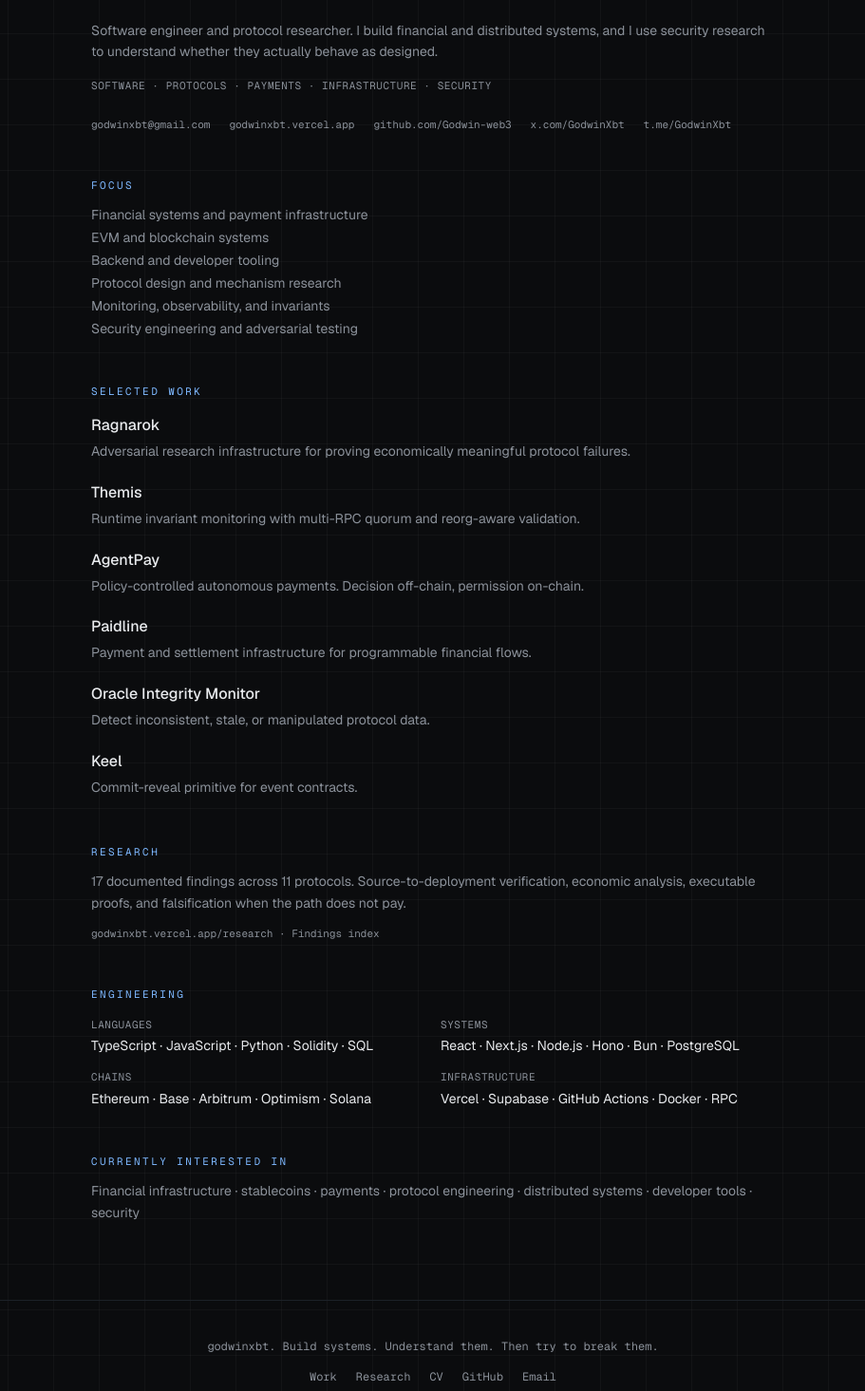
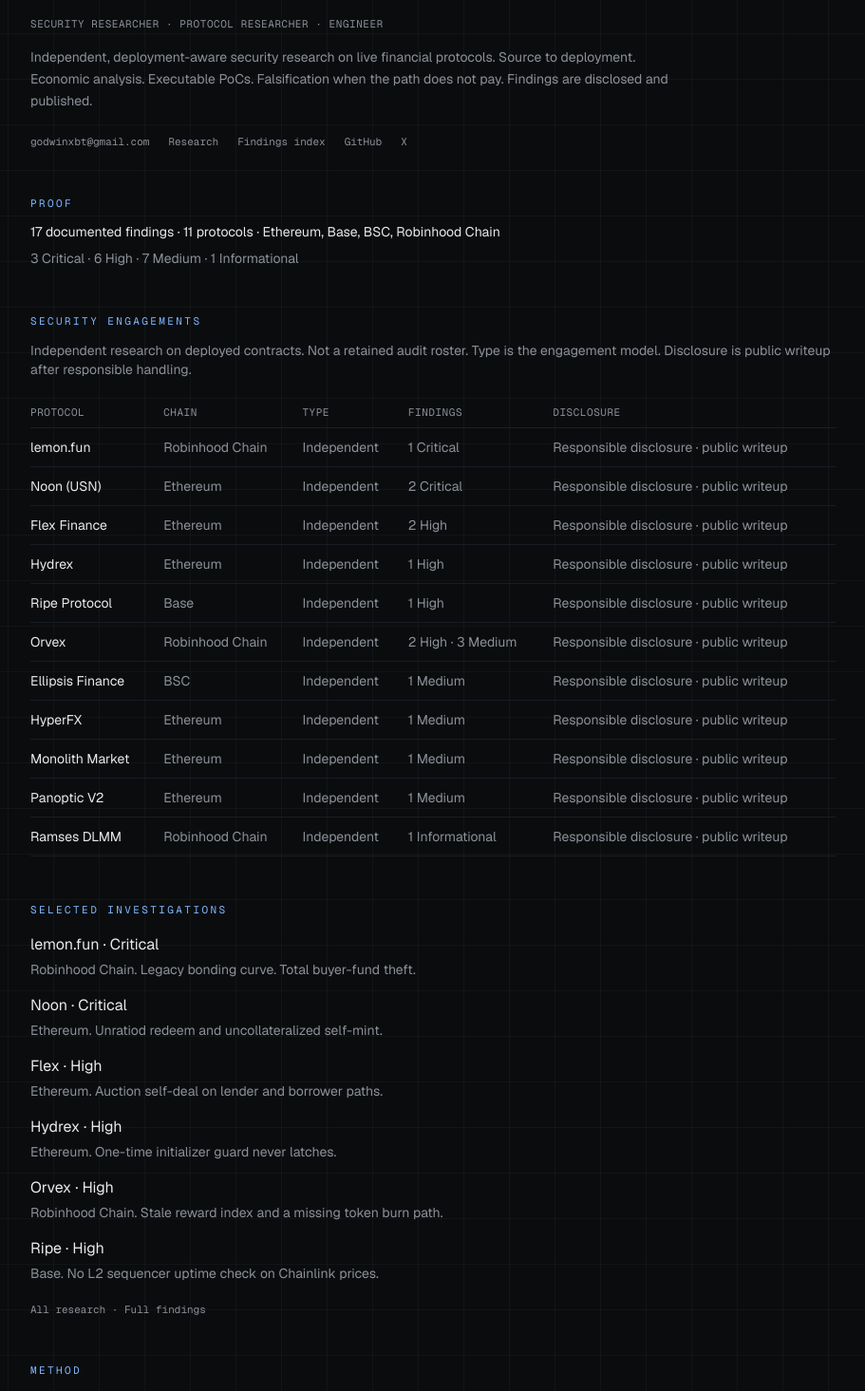
Before and after one commit to Godwin-web3/portfolio, a Next.js app: page /cv in a window 1280 px wide. Shown: the part 205-1670 px from the top of the page at 95% size, without its empty margins (184-1095 px from the left). Built offline with nearby package versions, Linux system fonts and the light colour scheme.

Commit message:
Security-first CV with chain, engagement type, and disclosure

```diff
--- a/app/cv/page.tsx
+++ b/app/cv/page.tsx
@@ -2,48 +2,162 @@
 import Link from "next/link";
 import PrintButton from "./PrintButton";
 
+type EngagementType = "Independent" | "Bounty" | "Private";
+
+type Engagement = {
+  protocol: string;
+  chain: string;
+  type: EngagementType;
+  disclosed: string;
+  findings: string;
+  href: string;
+};
+
 export const metadata: Metadata = {
   title: "CV",
   description:
-    "GodwinXbt — software engineer and protocol researcher. Financial systems, payments, infrastructure, security.",
+    "GodwinXbt — security researcher. Independent, deployment-aware protocol research with public writeups.",
 };
 
-const work = [
+const engagements: Engagement[] = [
   {
-    name: "Ragnarok",
-    href: "https://github.com/Godwin-web3/ragnarok",
-    line: "Adversarial research infrastructure for proving economically meaningful protocol failures.",
+    protocol: "lemon.fun",
+    chain: "Robinhood Chain",
+    type: "Independent",
+    disclosed: "Responsible disclosure · public writeup",
+    findings: "1 Critical",
+    href: "/findings/lemon-fun-bonding-curve-theft",
   },
   {
-    name: "Themis",
-    href: "https://github.com/Godwin-web3/themis",
-    line: "Runtime invariant monitoring with multi-RPC quorum and reorg-aware validation.",
+    protocol: "Noon (USN)",
+    chain: "Ethereum",
+    type: "Independent",
+    disclosed: "Responsible disclosure · public writeup",
+    findings: "2 Critical",
+    href: "/findings/noon-redeemhandler-unratiod-drain",
   },
   {
-    name: "AgentPay",
-    href: "https://github.com/Godwin-web3/AgentPay",
-    line: "Policy-controlled autonomous payments. Decision off-chain, permission on-chain.",
+    protocol: "Flex Finance",
+    chain: "Ethereum",
+    type: "Independent",
+    disclosed: "Responsible disclosure · public writeup",
+    findings: "2 High",
+    href: "/findings/flex-lender-auction-self-deal",
   },
   {
-    name: "Paidline",
-    href: "https://github.com/Godwin-web3/paidline",
-    line: "Payment and settlement infrastructure for programmable financial flows.",
+    protocol: "Hydrex",
+    chain: "Ethereum",
+    type: "Independent",
+    disclosed: "Responsible disclosure · public writeup",
+    findings: "1 High",
+    href: "/findings/hydrex-minter-initializer-noop",
   },
   {
-    name: "Oracle Integrity Monitor",
-    href: "https://github.com/Godwin-web3/oracle-integrity-monitor",
-    line: "Detect inconsistent, stale, or manipulated protocol data.",
+    protocol: "Ripe Protocol",
+    chain: "Base",
+    type: "Independent",
+    disclosed: "Responsible disclosure · public writeup",
+    findings: "1 High",
+    href: "/findings/ripe-sequencer-uptime",
   },
   {
-    name: "Keel",
-    href: "https://github.com/Godwin-web3/keel",
-    line: "Commit-reveal primitive for event contracts.",
+    protocol: "Orvex",
+    chain: "Robinhood Chain",
+    type: "Independent",
+    disclosed: "Responsible disclosure · public writeup",
+    findings: "2 High · 3 Medium",
+    href: "/findings/orvex-voterv5-stale-reward-index",
+  },
+  {
+    protocol: "Ellipsis Finance",
+    chain: "BSC",
+    type: "Independent",
+    disclosed: "Responsible disclosure · public writeup",
+    findings: "1 Medium",
+    href: "/findings/ellipsis-incentivevoting-reentrancy",
+  },
+  {
+    protocol: "HyperFX",
+    chain: "Ethereum",
+    type: "Independent",
+    disclosed: "Responsible disclosure · public writeup",
+    findings: "1 Medium",
+    href: "/findings/hyperfx-calldispatcher-drain",
+  },
+  {
+    protocol: "Monolith Market",
+    chain: "Ethereum",
+    type: "Independent",
+    disclosed: "Responsible disclosure · public writeup",
+    findings: "1 Medium",
+    href: "/findings/monolith-phantom-collateral",
+  },
+  {
+    protocol: "Panoptic V2",
+    chain: "Ethereum",
+    type: "Independent",
+    disclosed: "Responsible disclosure · public writeup",
+    findings: "1 Medium",
+    href: "/findings/panoptic-collateraltracker-stale-liquidation",
+  },
+  {
+    protocol: "Ramses DLMM",
+    chain: "Robinhood Chain",
+    type: "Independent",
+    disclosed: "Responsible disclosure · public writeup",
+    findings: "1 Informational",
+    href: "/findings/ramses-dlmm-composition-fee",
+  },
+];
+
+const selected = [
+  {
+    protocol: "lemon.fun",
+    chain: "Robinhood Chain",
+    sev: "Critical",
+    title: "Legacy bonding curve. Total buyer-fund theft.",
+    href: "/findings/lemon-fun-bonding-curve-theft",
+  },
+  {
+    protocol: "Noon",
+    chain: "Ethereum",
+    sev: "Critical",
+    title: "Unratiod redeem and uncollateralized self-mint.",
+    href: "/findings/noon-redeemhandler-unratiod-drain",
+  },
+  {
+    protocol: "Flex",
+    chain: "Ethereum",
+    sev: "High",
+    title: "Auction self-deal on lender and borrower paths.",
+    href: "/findings/flex-lender-auction-self-deal",
+  },
+  {
+    protocol: "Hydrex",
+    chain: "Ethereum",
+    sev: "High",
+    title: "One-time initializer guard never latches.",
+    href: "/findings/hydrex-minter-initializer-noop",
+  },
+  {
+    protocol: "Orvex",
+    chain: "Robinhood Chain",
+    sev: "High",
+    title: "Stale reward index and a missing token burn path.",
+    href: "/findings/orvex-voterv5-stale-reward-index",
+  },
+  {
+    protocol: "Ripe",
+    chain: "Base",
+    sev: "High",
+    title: "No L2 sequencer uptime check on Chainlink prices.",
+    href: "/findings/ripe-sequencer-uptime",
   },
 ];
 
 export default function CVPage() {
   return (
-    <div className="mx-auto max-w-3xl px-5 py-16 sm:px-6 sm:py-20 print:max-w-none print:px-0 print:py-0">
+    <div className="mx-auto max-w-4xl px-5 py-16 sm:px-6 sm:py-20 print:max-w-none print:px-0 print:py-0">
       <div className="flex flex-wrap items-start justify-between gap-4 print:hidden">
         <div>
           <p className="font-mono text-[11px] uppercase tracking-[0.22em] text-accent">CV</p>
@@ -56,90 +170,116 @@
         <h1 className="font-serif text-4xl text-black">GodwinXbt</h1>
       </header>
 
-      <p className="mt-4 text-sm leading-relaxed text-mute print:mt-2 print:text-neutral-700">
-        Software engineer and protocol researcher. I build financial and distributed
-        systems, and I use security research to understand whether they actually behave
-        as designed.
+      <p className="mt-3 font-mono text-[11px] uppercase tracking-wider text-mute print:text-neutral-600">
+        Security researcher · Protocol researcher · Engineer
       </p>
 
-      <p className="mt-4 font-mono text-[11px] uppercase tracking-wider text-mute print:text-neutral-600">
-        Software · Protocols · Payments · Infrastructure · Security
+      <p className="mt-4 max-w-2xl text-sm leading-relaxed text-mute print:text-neutral-700">
+        Independent, deployment-aware security research on live financial protocols.
+        Source to deployment. Economic analysis. Executable PoCs. Falsification when
+        the path does not pay. Findings are disclosed and published.
       </p>
 
       <ul className="mt-6 flex flex-wrap gap-x-5 gap-y-2 font-mono text-[11px] text-mute print:text-neutral-700">
         <li><a href="mailto:godwinxbt@gmail.com" className="hover:text-paper print:text-black">godwinxbt@gmail.com</a></li>
-        <li><a href="https://godwinxbt.vercel.app" className="hover:text-paper print:text-black">godwinxbt.vercel.app</a></li>
-        <li><a href="https://github.com/Godwin-web3" className="hover:text-paper print:text-black">github.com/Godwin-web3</a></li>
-        <li><a href="https://x.com/GodwinXbt" className="hover:text-paper print:text-black">x.com/GodwinXbt</a></li>
-        <li><a href="https://t.me/GodwinXbt" className="hover:text-paper print:text-black">t.me/GodwinXbt</a></li>
+        <li><a href="https://godwinxbt.vercel.app/research" className="hover:text-paper print:text-black">Research</a></li>
+        <li><a href="https://github.com/Godwin-web3/Godwin-web3/blob/main/FINDINGS.md" className="hover:text-paper print:text-black">Findings index</a></li>
+        <li><a href="https://github.com/Godwin-web3" className="hover:text-paper print:text-black">GitHub</a></li>
+        <li><a href="https://x.com/GodwinXbt" className="hover:text-paper print:text-black">X</a></li>
       </ul>
 
       <section className="mt-12 print:mt-8">
-        <h2 className="font-mono text-[11px] uppercase tracking-[0.22em] text-accent print:text-black">Focus</h2>
+        <h2 className="font-mono text-[11px] uppercase tracking-[0.22em] text-accent print:text-black">Proof</h2>
+        <p className="mt-3 text-sm text-paper print:text-black">
+          17 documented findings · 11 protocols · Ethereum, Base, BSC, Robinhood Chain
+        </p>
+        <p className="mt-2 text-sm text-mute print:text-neutral-700">
+          3 Critical · 6 High · 7 Medium · 1 Informational
+        </p>
+      </section>
+
+      <section className="mt-12 print:mt-8">
+        <h2 className="font-mono text-[11px] uppercase tracking-[0.22em] text-accent print:text-black">
+          Security engagements
+        </h2>
+        <p className="mt-3 text-sm text-mute print:text-neutral-700">
+          Independent research on deployed contracts. Not a retained audit roster.
+          Type is the engagement model. Disclosure is public writeup after responsible handling.
+        </p>
+        <div className="mt-5 overflow-x-auto">
+          <table className="w-full min-w-[640px] border-collapse text-left text-sm">
+            <thead>
+              <tr className="border-b border-line font-mono text-[11px] uppercase tracking-wider text-mute print:border-neutral-300 print:text-neutral-600">
+                <th className="py-2 pr-3 font-normal">Protocol</th>
+                <th className="py-2 pr-3 font-normal">Chain</th>
+                <th className="py-2 pr-3 font-normal">Type</th>
+                <th className="py-2 pr-3 font-normal">Findings</th>
+                <th className="py-2 font-normal">Disclosure</th>
+              </tr>
+            </thead>
+            <tbody>
+              {engagements.map((row) => (
+                <tr key={row.protocol} className="border-b border-line/80 print:border-neutral-200">
+                  <td className="py-2.5 pr-3 text-paper print:text-black">
+                    <Link href={row.href} className="hover:text-accent print:text-black print:no-underline">
+                      {row.protocol}
+                    </Link>
+                  </td>
+                  <td className="py-2.5 pr-3 text-mute print:text-neutral-700">{row.chain}</td>
+                  <td className="py-2.5 pr-3 text-mute print:text-neutral-700">{row.type}</td>
+                  <td className="py-2.5 pr-3 text-mute print:text-neutral-700">{row.findings}</td>
+                  <td className="py-2.5 text-mute print:text-neutral-700">{row.disclosed}</td>
+                </tr>
+              ))}
+            </tbody>
+          </table>
+        </div>
+      </section>
+
+      <section className="mt-12 print:mt-8">
+        <h2 className="font-mono text-[11px] uppercase tracking-[0.22em] text-accent print:text-black">
+          Selected investigations
+        </h2>
+        <ul className="mt-4 space-y-4">
+          {selected.map((item) => (
+            <li key={item.href}>
+              <Link href={item.href} className="text-paper hover:text-accent print:text-black print:no-underline">
+                {item.protocol} · {item.sev}
+              </Link>
+              <p className="mt-1 text-sm text-mute print:text-neutral-700">
+                {item.chain}. {item.title}
+              </p>
+            </li>
+          ))}
+        </ul>
+        <p className="mt-5 font-mono text-[11px] text-mute print:text-neutral-700">
+          <Link href="/research" className="hover:text-paper print:text-black">All research</Link>
+          {" · "}
+          <Link href="/findings" className="hover:text-paper print:text-black">Full findings</Link>
+        </p>
+      </section>
+
+      <section className="mt-12 print:mt-8">
+        <h2 className="font-mono text-[11px] uppercase tracking-[0.22em] text-accent print:text-black">Method</h2>
         <ul className="mt-3 space-y-1 text-sm text-mute print:text-neutral-800">
-          <li>Financial systems and payment infrastructure</li>
-          <li>EVM and blockchain systems</li>
-          <li>Backend and developer tooling</li>
-          <li>Protocol design and mechanism research</li>
-          <li>Monitoring, observability, and invariants</li>
-          <li>Security engineering and adversarial testing</li>
+          <li>Source-to-deployment verification on live contracts</li>
+          <li>Economic analysis before severity is assigned</li>
+          <li>Executable Foundry PoCs against forked mainnet state</li>
+          <li>Falsification when the path does not pay</li>
+          <li>Responsible disclosure, then a public writeup</li>
         </ul>
       </section>
 
       <section className="mt-12 print:mt-8">
-        <h2 className="font-mono text-[11px] uppercase tracking-[0.22em] text-accent print:text-black">Selected work</h2>
-        <ul className="mt-4 space-y-5">
-          {work.map((item) => (
-            <li key={item.name}>
-              <a href={item.href} className="font-medium text-paper hover:text-accent print:text-black print:no-underline">
-                {item.name}
-              </a>
-              <p className="mt-1 text-sm leading-relaxed text-mute print:text-neutral-700">{item.line}</p>
-            </li>
-          ))}
-        </ul>
-      </section>
-
-      <section className="mt-12 print:mt-8">
-        <h2 className="font-mono text-[11px] uppercase tracking-[0.22em] text-accent print:text-black">Research</h2>
+        <h2 className="font-mono text-[11px] uppercase tracking-[0.22em] text-accent print:text-black">
+          Engineering used in the research
+        </h2>
         <p className="mt-3 text-sm leading-relaxed text-mute print:text-neutral-800">
-          17 documented findings across 11 protocols. Source-to-deployment verification,
-          economic analysis, executable proofs, and falsification when the path does not pay.
+          Ragnarok — adversarial research harness. Themis — runtime invariant monitoring.
+          Solidity, Foundry, TypeScript, Ethereum / Base / BSC / Solana.
         </p>
         <p className="mt-3 font-mono text-[11px] text-mute print:text-neutral-700">
-          <Link href="/research" className="hover:text-paper print:text-black">godwinxbt.vercel.app/research</Link>
-          {" · "}
-          <a href="https://github.com/Godwin-web3/Godwin-web3/blob/main/FINDINGS.md" className="hover:text-paper print:text-black">Findings index</a>
-        </p>
-      </section>
-
-      <section className="mt-12 print:mt-8">
-        <h2 className="font-mono text-[11px] uppercase tracking-[0.22em] text-accent print:text-black">Engineering</h2>
-        <dl className="mt-4 grid gap-4 text-sm sm:grid-cols-2 print:grid-cols-2">
-          <div>
-            <dt className="font-mono text-[11px] uppercase tracking-wider text-mute print:text-neutral-600">Languages</dt>
-            <dd className="mt-1 text-paper print:text-black">TypeScript · JavaScript · Python · Solidity · SQL</dd>
-          </div>
-          <div>
-            <dt className="font-mono text-[11px] uppercase tracking-wider text-mute print:text-neutral-600">Systems</dt>
-            <dd className="mt-1 text-paper print:text-black">React · Next.js · Node.js · Hono · Bun · PostgreSQL</dd>
-          </div>
-          <div>
-            <dt className="font-mono text-[11px] uppercase tracking-wider text-mute print:text-neutral-600">Chains</dt>
-            <dd className="mt-1 text-paper print:text-black">Ethereum · Base · Arbitrum · Optimism · Solana</dd>
-          </div>
-          <div>
-            <dt className="font-mono text-[11px] uppercase tracking-wider text-mute print:text-neutral-600">Infrastructure</dt>
-            <dd className="mt-1 text-paper print:text-black">Vercel · Supabase · GitHub Actions · Docker · RPC</dd>
-          </div>
-        </dl>
-      </section>
-
-      <section className="mt-12 print:mt-8">
-        <h2 className="font-mono text-[11px] uppercase tracking-[0.22em] text-accent print:text-black">Currently interested in</h2>
-        <p className="mt-3 text-sm leading-relaxed text-mute print:text-neutral-800">
-          Financial infrastructure · stablecoins · payments · protocol engineering ·
-          distributed systems · developer tools · security
+          <Link href="/work" className="hover:text-paper print:text-black">Selected engineering work</Link>
         </p>
       </section>
     </div>
```
